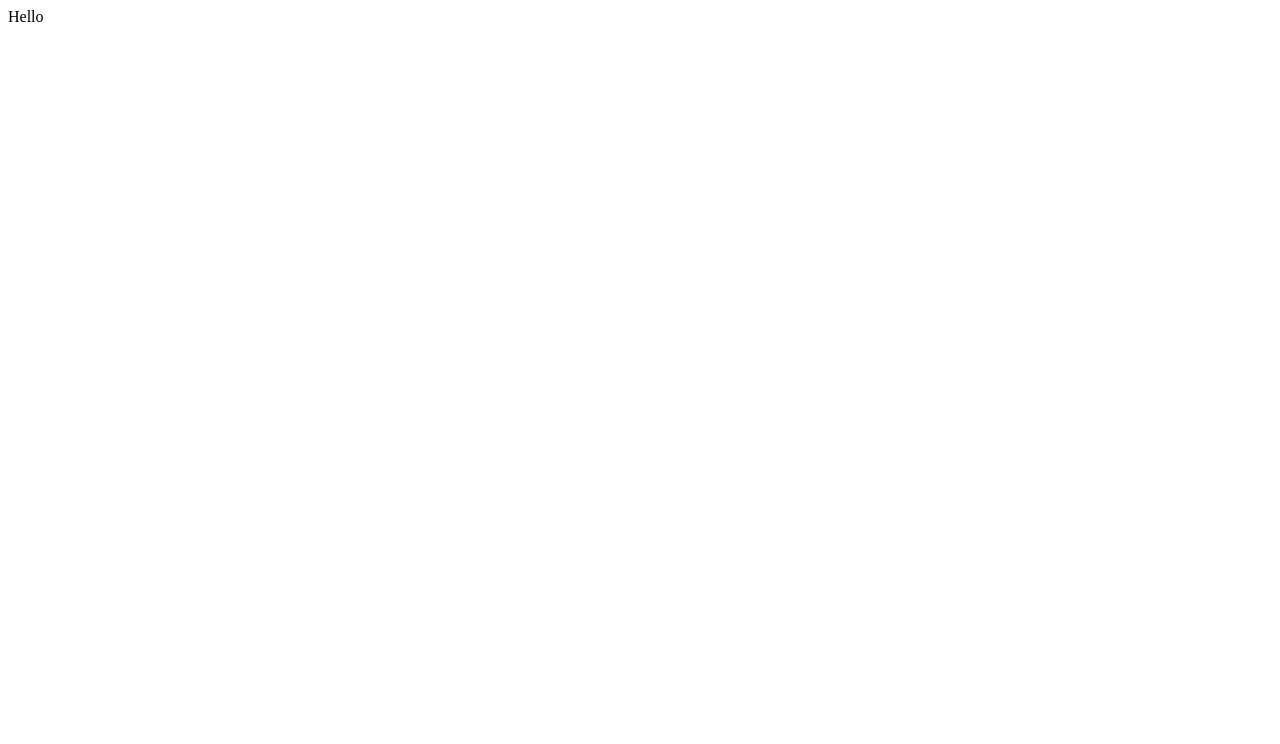
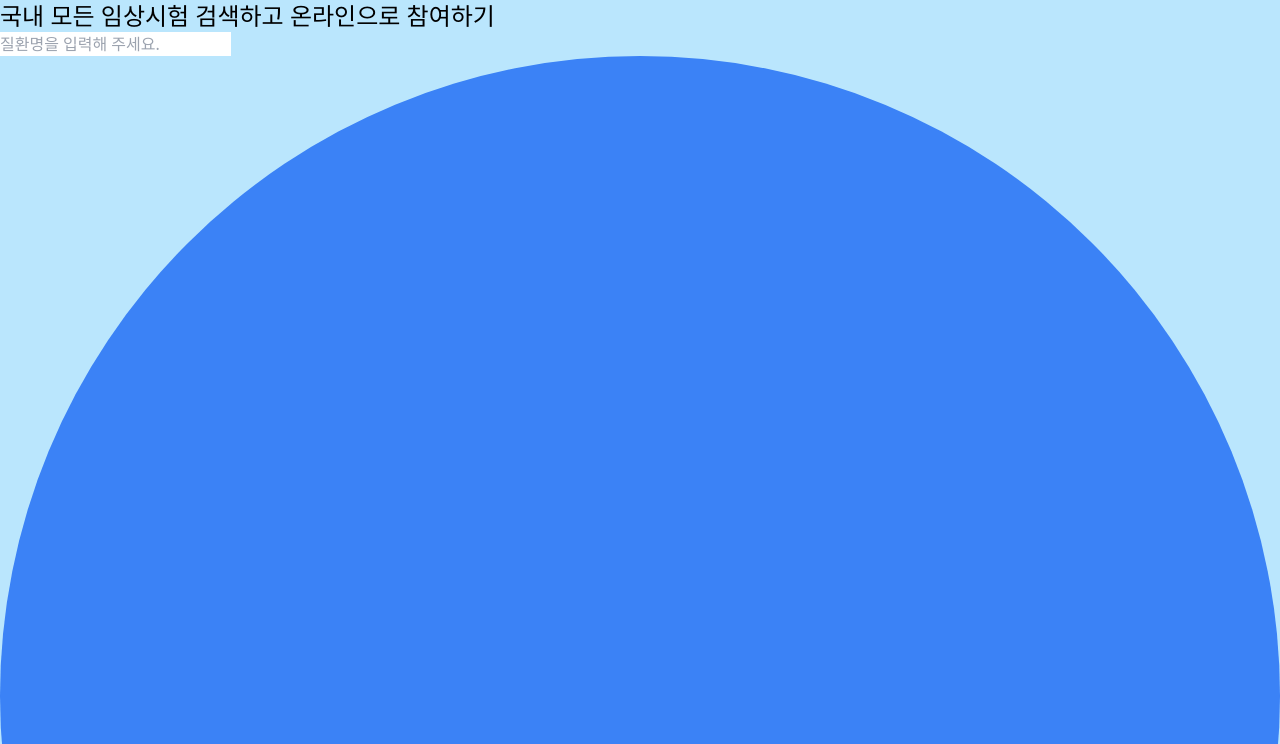
Before and after one commit to wanted-pre-onboarding-frontend-12team/pre-onboarding-7th-3-1-12, a React (Vite) app: page / in a window 1280 px wide. Shown: the top 744 px of the page. Built offline with nearby package versions, Linux system fonts and the light colour scheme.

Commit message:
💄 tailwind css 적용

```diff
--- a/src/App.tsx
+++ b/src/App.tsx
@@ -1,5 +1,8 @@
+import SearchForm from './components/SearchForm';
+import './app.css';
+
 function App() {
-	return <div>Hello</div>;
+	return <SearchForm />;
 }
 
 export default App;
--- /dev/null
+++ b/src/app.css
@@ -0,0 +1,7 @@
+@tailwind base;
+@tailwind components;
+@tailwind utilities;
+
+* {
+	box-sizing: border-box;
+}
--- a/src/components/SearchForm/index.tsx
+++ b/src/components/SearchForm/index.tsx
@@ -3,6 +3,7 @@ import { getRelatedKeywords } from '../../api/api';
 import useDebounce from '../../hooks/useDebounce';
 import { sickInfo } from '../../type/type';
 import RelatedSearchTerm from './RelatedSearchTerm';
+import searchIcon from '../../assets/searchIcon.svg';
 
 const SearchForm = () => {
 	const [searchWord, setSearchWord] = useState<string>('');
@@ -51,11 +52,14 @@ const SearchForm = () => {
 	}, [debounceWord]);
 
 	return (
-		<>
-			<form onSubmit={onSearch}>
-				<span>국내 모든 임상시험 검색하고 온라인으로 참여하기</span>
-				<input placeholder="질환명을 입력해 주세요." onChange={onChange} onKeyDown={onKeyDown}></input>
-				<button type={'submit'}>검색</button>
+		<section className="bg-sky-200 flex-col justify-center items-center ">
+			<form className="flex-col justify-center items-center" onSubmit={onSearch}>
+				<h3 className="text-2xl flex-col justify-center items-center">국내 모든 임상시험 검색하고 온라인으로 참여하기</h3>
+				<div className="flex-col justify-center items-center">
+					<input placeholder="질환명을 입력해 주세요." onChange={onChange} onKeyDown={onKeyDown}></input>
+					<button className="" type={'submit'}></button>
+					<img className="bg-blue-500 rounded-full w-5px" src={searchIcon} />
+				</div>
 			</form>
 
 			<div>{searchWord}</div>
@@ -66,7 +70,7 @@ const SearchForm = () => {
 			) : (
 				<div>검색어 없음</div>
 			)}
-		</>
+		</section>
 	);
 };
 
--- /dev/null
+++ b/tailwind.config.cjs
@@ -0,0 +1,8 @@
+/** @type {import('tailwindcss').Config} */
+module.exports = {
+	content: ['./src/**/*.{js,jsx,ts,tsx}'],
+	theme: {
+		extend: {},
+	},
+	plugins: [],
+};
```
Also changed, not shown: src/assets/searchIcon.svg (added).
